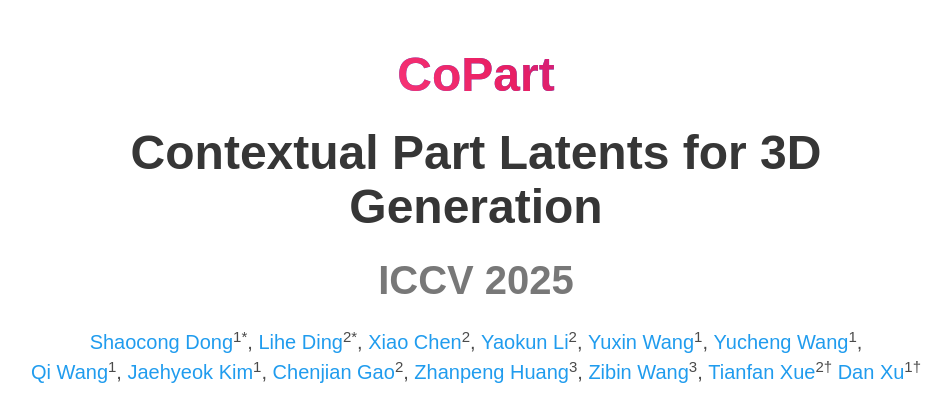
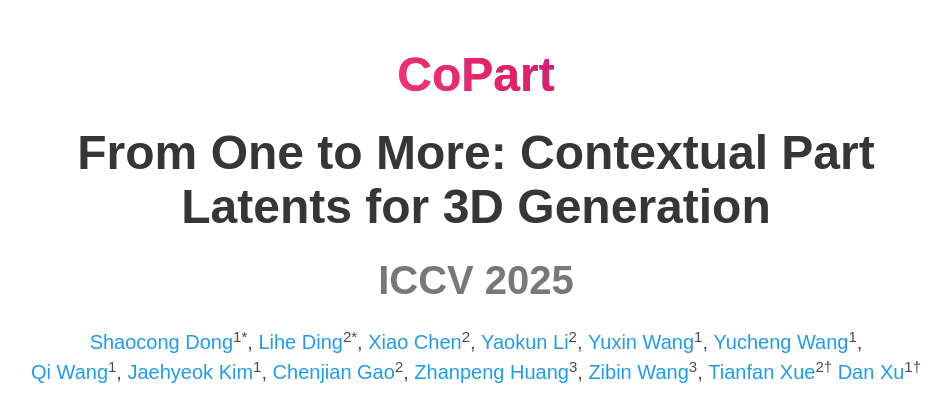
Before and after one commit to copart3d/copart3d.github.io, a plain HTML site: page index.html in a window 1280 px wide. Shown: the top 408 px of the page, without its empty margins (164-1115 px from the left). Drawn offline with nearby package versions, Linux system fonts and the light colour scheme; some icons are missing; a web font is replaced by a local one.

Commit message:
Initial commit

```diff
--- a/index.html
+++ b/index.html
@@ -157,7 +157,7 @@
       <div class="columns is-centered">
         <div class="column has-text-centered">
           <h1 class="title is-1 publication-title-name"><span class="grad2">CoPart</span></h1>
-          <h1 class="title is-1 publication-title">Contextual Part Latents for 3D Generation</h1>
+          <h1 class="title is-1 publication-title">From One to More: Contextual Part Latents for 3D Generation</h1>
           <h1 class="title is-2 publication-title"><p style="color: rgb(120, 120, 120);">ICCV 2025</p></h1>
           <div class="is-size-5 publication-authors">
             <span class="author-block">
```
